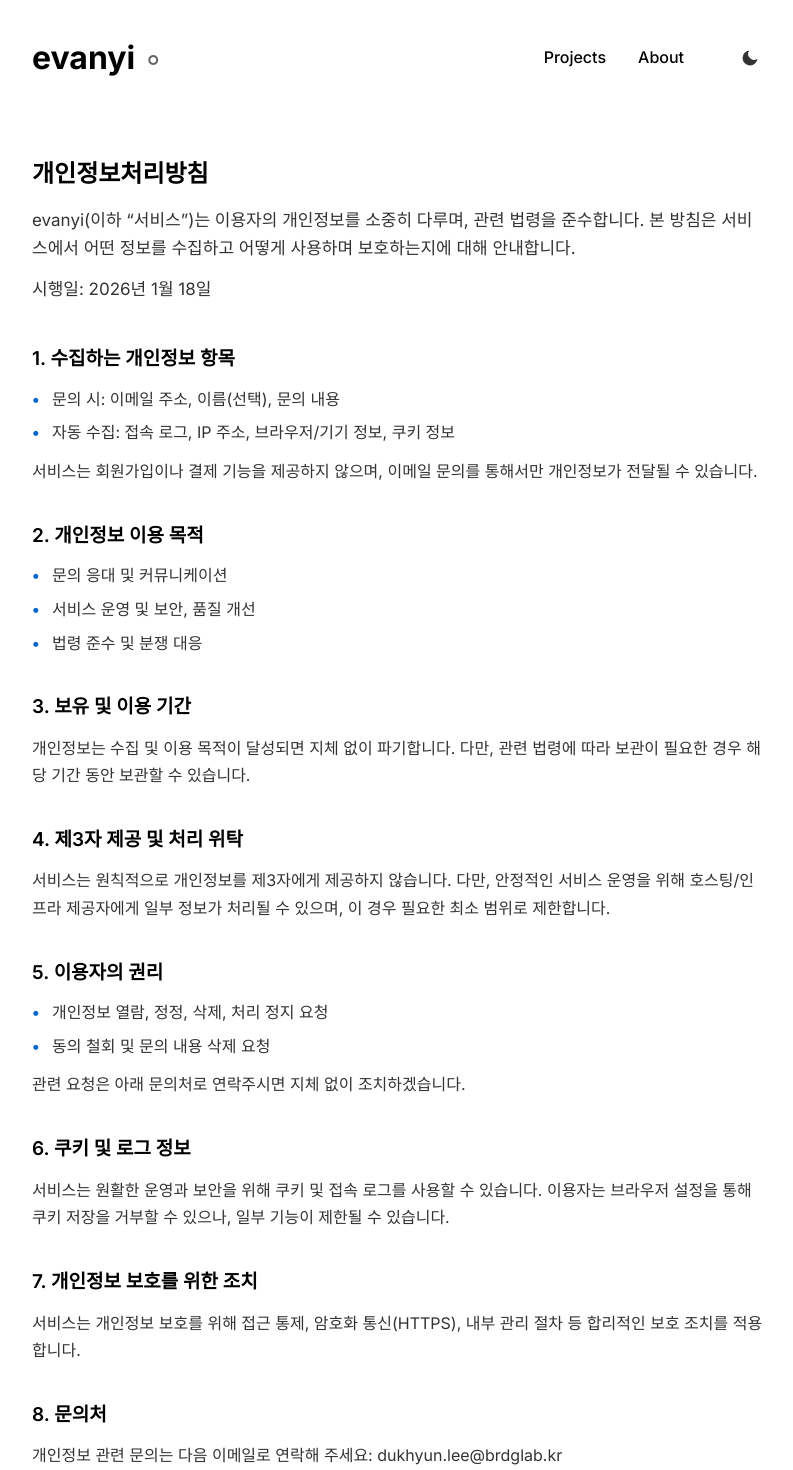
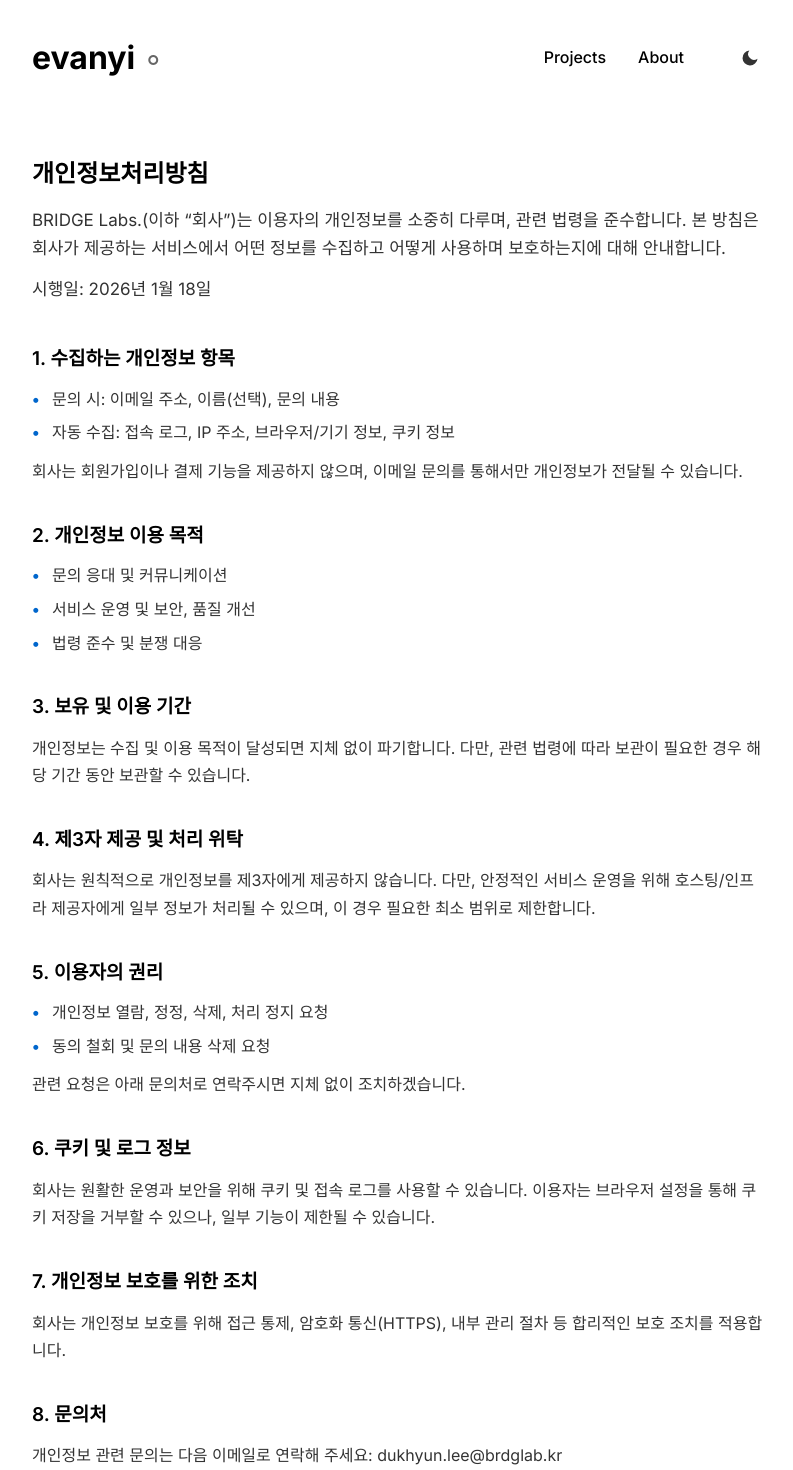
Before and after one commit to ideook/portfolio, a React (Vite) app: page /privacy in a window 1280 px wide. Shown: the top 1470 px of the page, without its empty margins (240-1033 px from the left). Built offline with nearby package versions, Linux system fonts and the light colour scheme.

Commit message:
Update Privacy Policy text to reflect company name change from "evanyi" to "BRIDGE Labs" and ensure consistent terminology throughout the document.

```diff
--- a/src/components/PrivacyPolicy.jsx
+++ b/src/components/PrivacyPolicy.jsx
@@ -9,9 +9,9 @@ function PrivacyPolicy() {
       <header className={styles.hero}>
         <h2>개인정보처리방침</h2>
         <p>
-          evanyi(이하 “서비스”)는 이용자의 개인정보를 소중히 다루며, 관련 법령을
-          준수합니다. 본 방침은 서비스에서 어떤 정보를 수집하고 어떻게 사용하며
-          보호하는지에 대해 안내합니다.
+          BRIDGE Labs.(이하 “회사”)는 이용자의 개인정보를 소중히 다루며, 관련 법령을
+          준수합니다. 본 방침은 회사가 제공하는 서비스에서 어떤 정보를 수집하고
+          어떻게 사용하며 보호하는지에 대해 안내합니다.
         </p>
         <p className={styles.meta}>시행일: 2026년 1월 18일</p>
       </header>
@@ -23,7 +23,7 @@ function PrivacyPolicy() {
           <li>자동 수집: 접속 로그, IP 주소, 브라우저/기기 정보, 쿠키 정보</li>
         </ul>
         <p className={styles.note}>
-          서비스는 회원가입이나 결제 기능을 제공하지 않으며, 이메일 문의를 통해서만
+          회사는 회원가입이나 결제 기능을 제공하지 않으며, 이메일 문의를 통해서만
           개인정보가 전달될 수 있습니다.
         </p>
       </section>
@@ -48,7 +48,7 @@ function PrivacyPolicy() {
       <section className={styles.section}>
         <h3>4. 제3자 제공 및 처리 위탁</h3>
         <p>
-          서비스는 원칙적으로 개인정보를 제3자에게 제공하지 않습니다. 다만, 안정적인
+          회사는 원칙적으로 개인정보를 제3자에게 제공하지 않습니다. 다만, 안정적인
           서비스 운영을 위해 호스팅/인프라 제공자에게 일부 정보가 처리될 수 있으며,
           이 경우 필요한 최소 범위로 제한합니다.
         </p>
@@ -68,7 +68,7 @@ function PrivacyPolicy() {
       <section className={styles.section}>
         <h3>6. 쿠키 및 로그 정보</h3>
         <p>
-          서비스는 원활한 운영과 보안을 위해 쿠키 및 접속 로그를 사용할 수 있습니다.
+          회사는 원활한 운영과 보안을 위해 쿠키 및 접속 로그를 사용할 수 있습니다.
           이용자는 브라우저 설정을 통해 쿠키 저장을 거부할 수 있으나, 일부 기능이
           제한될 수 있습니다.
         </p>
@@ -77,7 +77,7 @@ function PrivacyPolicy() {
       <section className={styles.section}>
         <h3>7. 개인정보 보호를 위한 조치</h3>
         <p>
-          서비스는 개인정보 보호를 위해 접근 통제, 암호화 통신(HTTPS), 내부 관리
+          회사는 개인정보 보호를 위해 접근 통제, 암호화 통신(HTTPS), 내부 관리
           절차 등 합리적인 보호 조치를 적용합니다.
         </p>
       </section>
```
